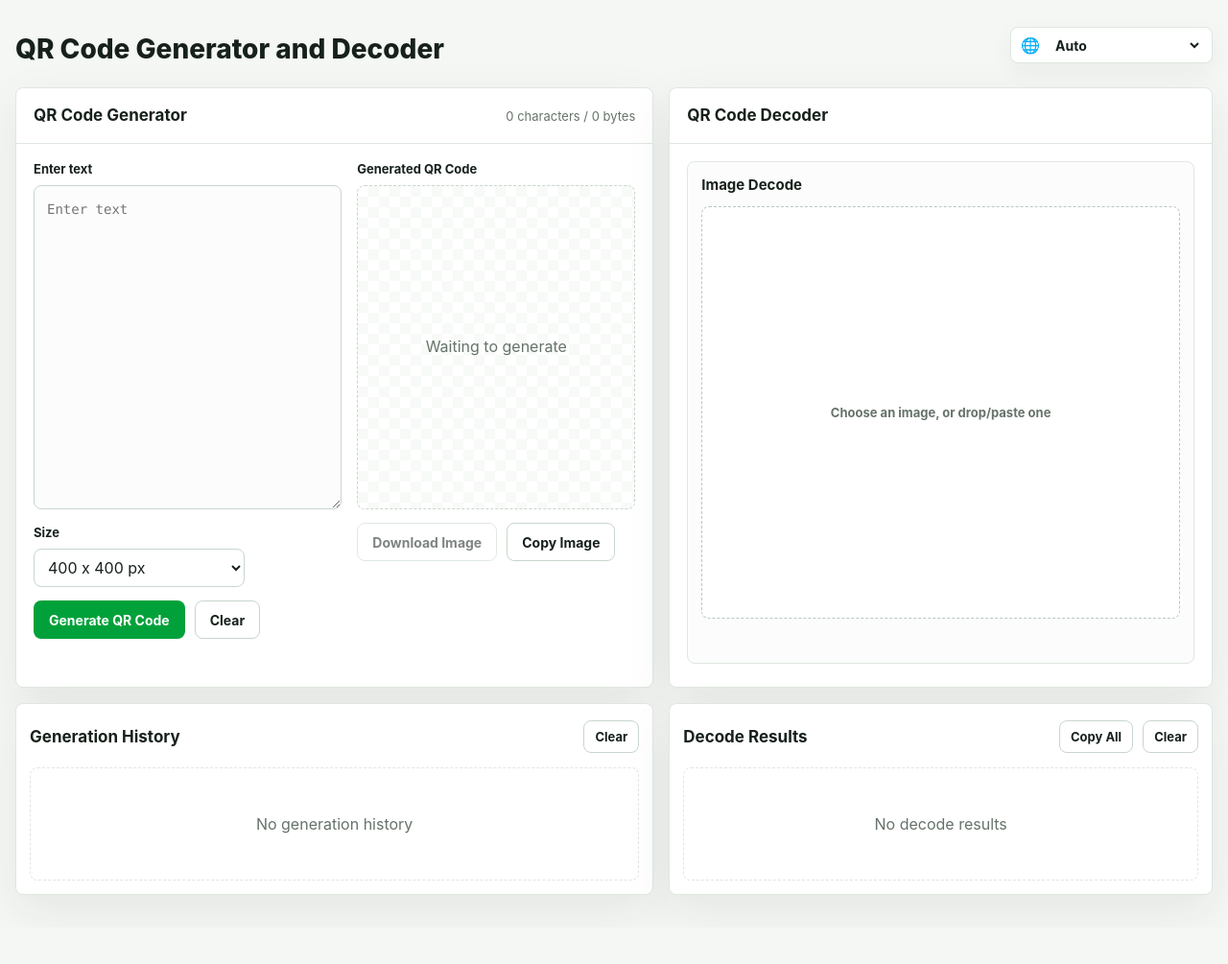
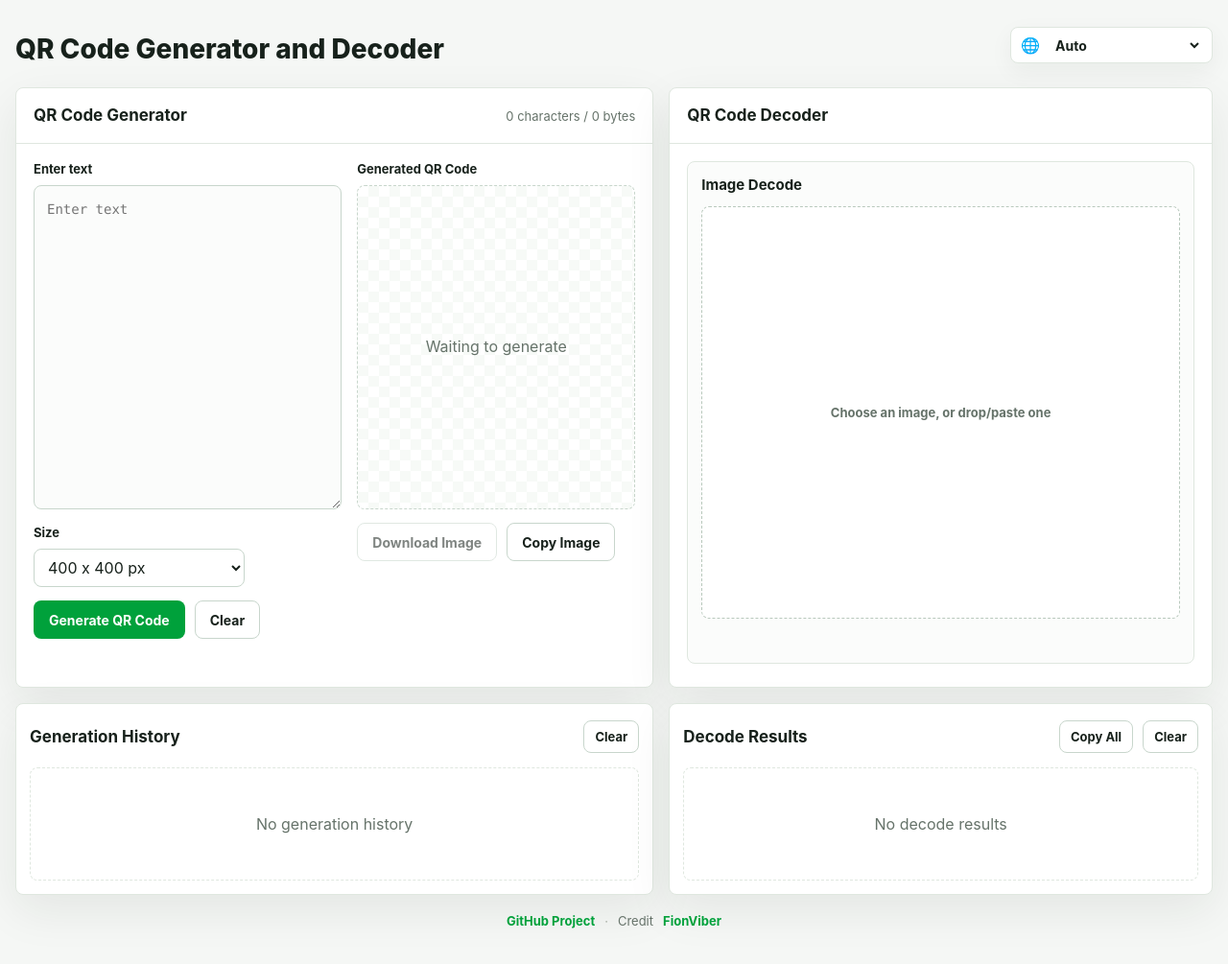
Before and after one commit to FionViber/QRCode, a plain HTML site: page index.html in a window 1280 px wide. Shown: the whole page at 96% size. Before the commit the page ends 967 px from the top, so only its background shows below. Drawn offline with Linux system fonts and the light colour scheme.

Commit message:
Add app footer credit

```diff
--- a/app.js
+++ b/app.js
@@ -35,6 +35,8 @@
       copyAllButton: "Copy All",
       noGenerationRecords: "No generation history",
       noDecodeRecords: "No decode results",
+      githubLink: "GitHub Project",
+      creditLabel: "Credit",
       textMeta: "{chars} characters / {bytes} bytes",
       enterTextError: "Enter text before generating.",
       enterTextErrorToast: "⚠️ Enter text first",
@@ -97,6 +99,8 @@
       copyAllButton: "复制全部",
       noGenerationRecords: "暂无生成记录",
       noDecodeRecords: "暂无解码结果",
+      githubLink: "GitHub 项目主页",
+      creditLabel: "作者",
       textMeta: "{chars} 字符 / {bytes} 字节",
       enterTextError: "请输入文字后再生成。",
       enterTextErrorToast: "⚠️ 请先输入文字",
@@ -159,6 +163,8 @@
       copyAllButton: "全部複製",
       noGenerationRecords: "暫無產生記錄",
       noDecodeRecords: "暫無解碼結果",
+      githubLink: "GitHub 專案首頁",
+      creditLabel: "作者",
       textMeta: "{chars} 字元 / {bytes} 位元組",
       enterTextError: "請輸入文字後再產生。",
       enterTextErrorToast: "⚠️ 請先輸入文字",
--- a/index.html
+++ b/index.html
@@ -452,6 +452,32 @@
       padding: 14px;
     }
 
+    .site-footer {
+      display: flex;
+      align-items: center;
+      justify-content: center;
+      gap: 10px;
+      margin-top: 18px;
+      color: var(--muted);
+      font-size: 13px;
+      line-height: 1.5;
+    }
+
+    .footer-link {
+      color: var(--primary);
+      font-weight: 650;
+      text-decoration: none;
+    }
+
+    .footer-link:hover {
+      color: var(--primary-dark);
+      text-decoration: underline;
+    }
+
+    .footer-separator {
+      color: #a5aca1;
+    }
+
     .toast {
       position: fixed;
       z-index: 20;
@@ -538,6 +564,10 @@
 
       .record-column {
         padding: 12px;
+      }
+
+      .site-footer {
+        flex-wrap: wrap;
       }
     }
   </style>
@@ -643,6 +673,13 @@
           </div>
         </section>
     </section>
+
+    <footer class="site-footer">
+      <a class="footer-link" href="https://github.com/FionViber/XiaoHammerQRCode" target="_blank" rel="noopener" data-i18n="githubLink">GitHub Project</a>
+      <span class="footer-separator" aria-hidden="true">·</span>
+      <span data-i18n="creditLabel">Credit</span>
+      <a class="footer-link" href="https://github.com/FionViber" target="_blank" rel="noopener">FionViber</a>
+    </footer>
   </main>
 
   <div id="toast" class="toast" role="status" aria-live="polite" aria-atomic="true"></div>
```
Also changed, not shown: assets/screenshots/screenshot-en.png, assets/screenshots/screenshot-zh-CN.png, assets/screenshots/screenshot-zh-TW.png, 2 other files.
